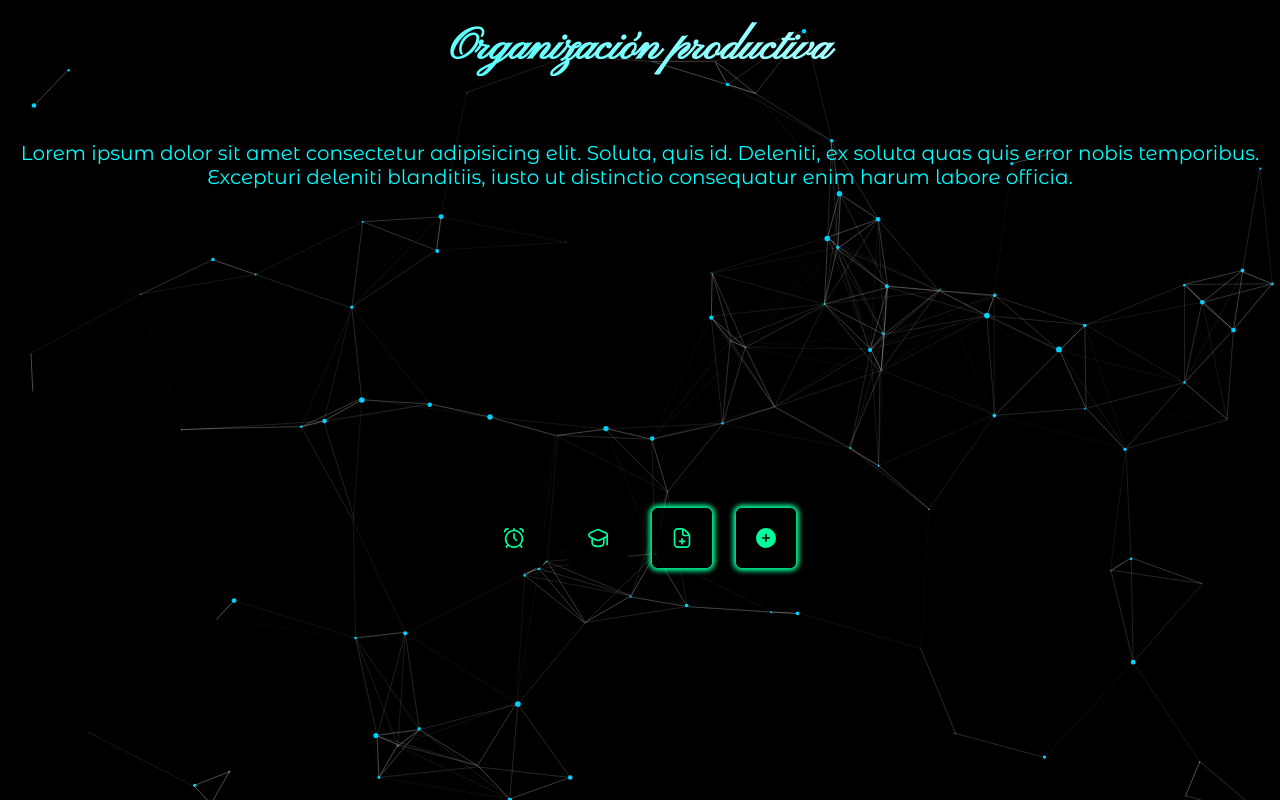
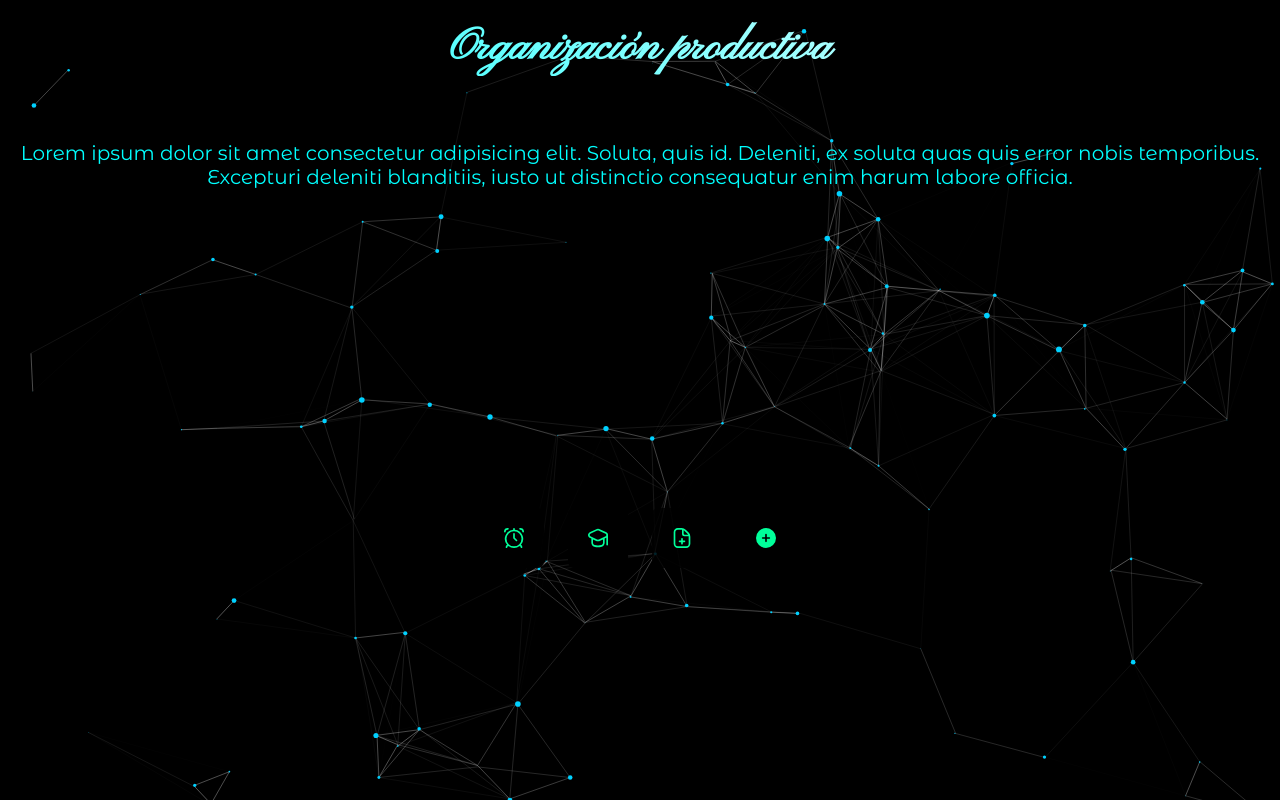
Before and after one commit to NahuelArias/NahuelArias.github.io, a plain HTML site: page index.html in a window 1280 px wide. Drawn offline with Linux system fonts and the light colour scheme.

Commit message:
15/3/2022

```diff
--- a/style.css
+++ b/style.css
@@ -90,7 +90,7 @@ body {
     left: 50%;
     transform: translate(20%,180%);
     border-radius: 6px;
-    box-shadow: 0px 0px 5px 3px #00ff9a;
+    box-shadow: 0px 0px 5px 3px val(--green-aqua);
 }
 
 #add-apps {
@@ -103,7 +103,7 @@ body {
     left: 50%;
     transform: translate(160%,180%);
     border-radius: 6px;
-    box-shadow: 0px 0px 5px 3px #00ff9a;
+    box-shadow: 0px 0px 5px 3px val(--green-aqua);
 }
 
 
```
